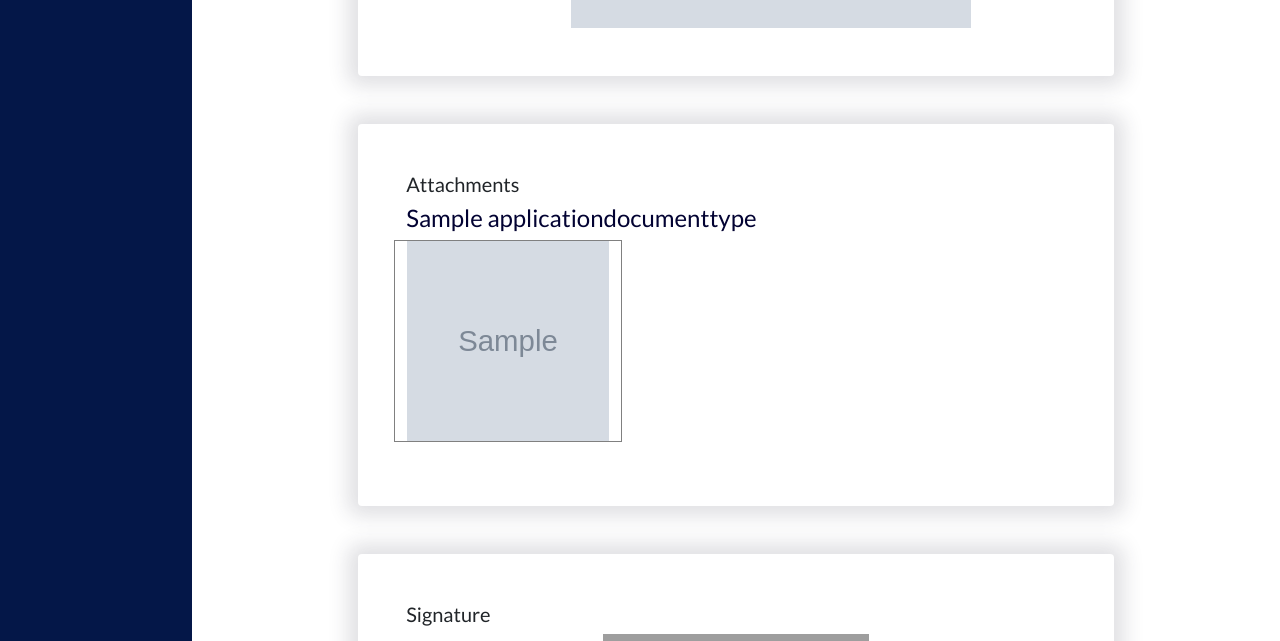
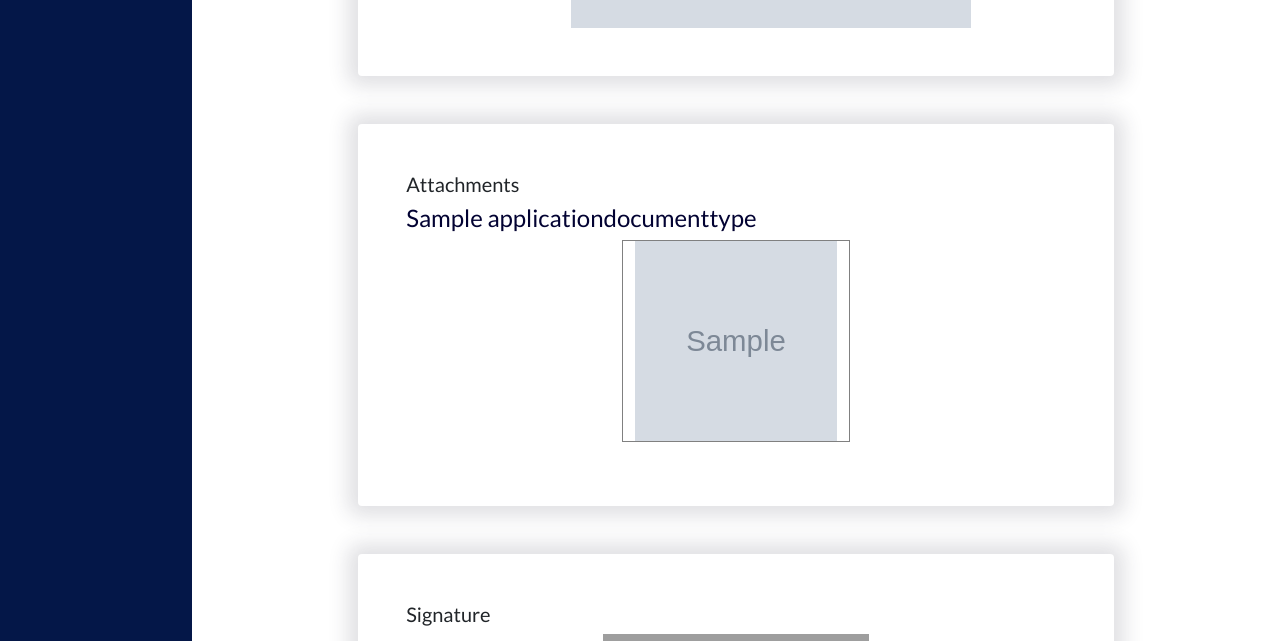
Before and after one commit to Bobby-gh/pension, a Django app: page /apply/review/1 in a window 1280 px wide. Shown: the part 1316-1957 px from the top of the page. Run offline with Django 3.2, Linux system fonts and the light colour scheme; a user stored in the database is signed in; tables that the repository leaves empty hold one stand-in row (values such as "Sample post"); grey boxes marked "Sample" are stand-in pictures; data that the repository does not hold is empty; parts of the project's set-up code (start-up, migrations or seed data) failed here and were passed over; some libraries are stand-ins or nearby versions; grey boxes are pictures that could not be loaded.

```diff
--- a/dashboard/templates/dashboard/blocks/application_review.html
+++ b/dashboard/templates/dashboard/blocks/application_review.html
@@ -86,11 +86,11 @@
         <h4 class="text text-primary">{{document_type.name}}</h4>
         {% for document in application.documents.all %}
         {% if document.document_type == document_type %}
-        <div class="col-md-4" style="border: 1px solid gray; display: flex; align-items: center;">
-            <a href="{{document.file.url}}">
-                <img height="200" src="{{document.file.url}}" alt="{{document.name}}" style="max-width: 100%;">
-            </a>
-        </div>
+        <a href="{{document.file.url}}" class="col-md-4 mx-auto"
+            style="border: 1px solid gray; display: flex; align-items: center;">
+            <img class="mx-auto" height="200" src="{{document.file.url}}" alt="{{document.name}}"
+                style="max-width: 100%;">
+        </a>
         {% endif %}
         {% endfor %}
     </div>
```
